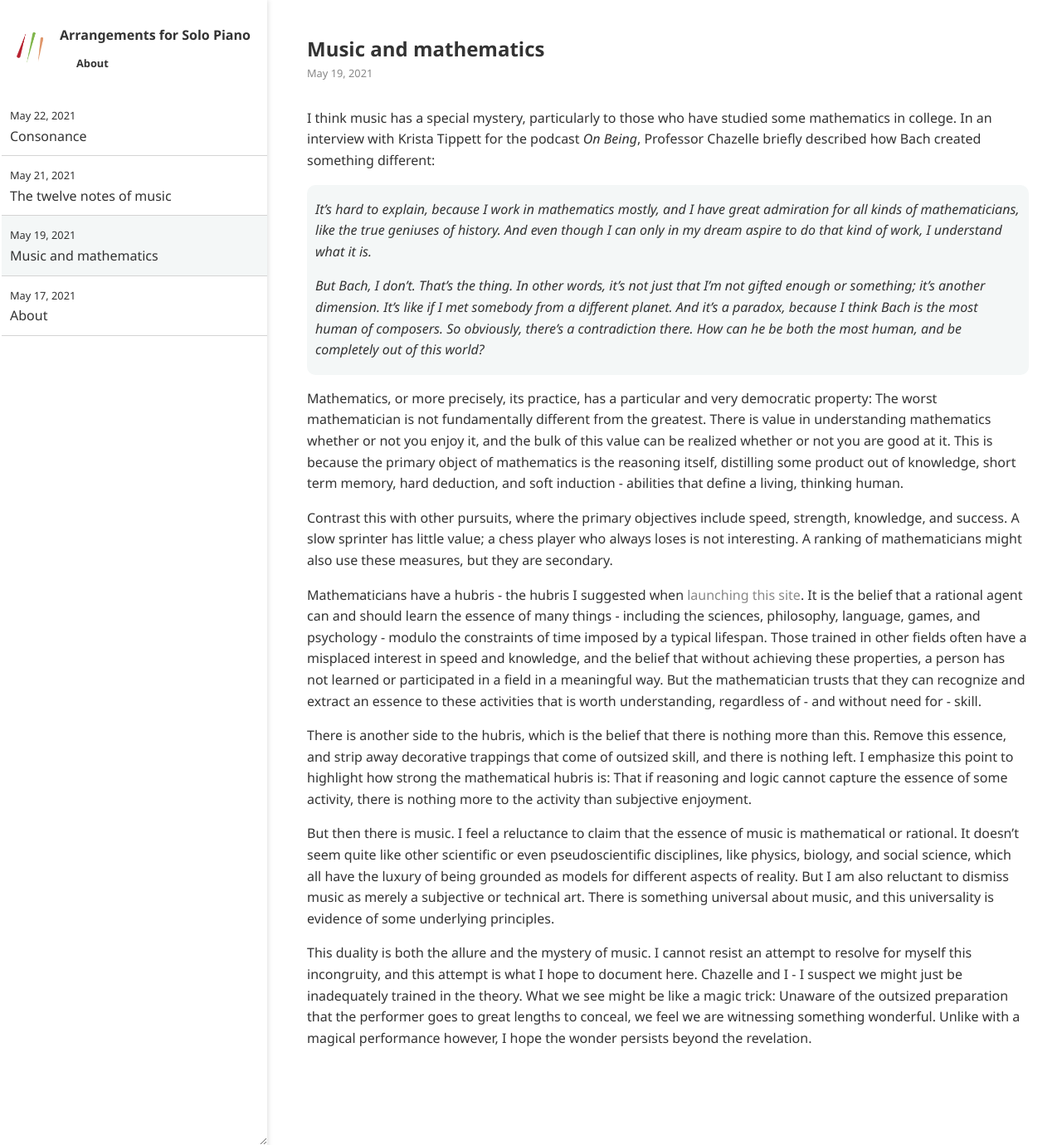
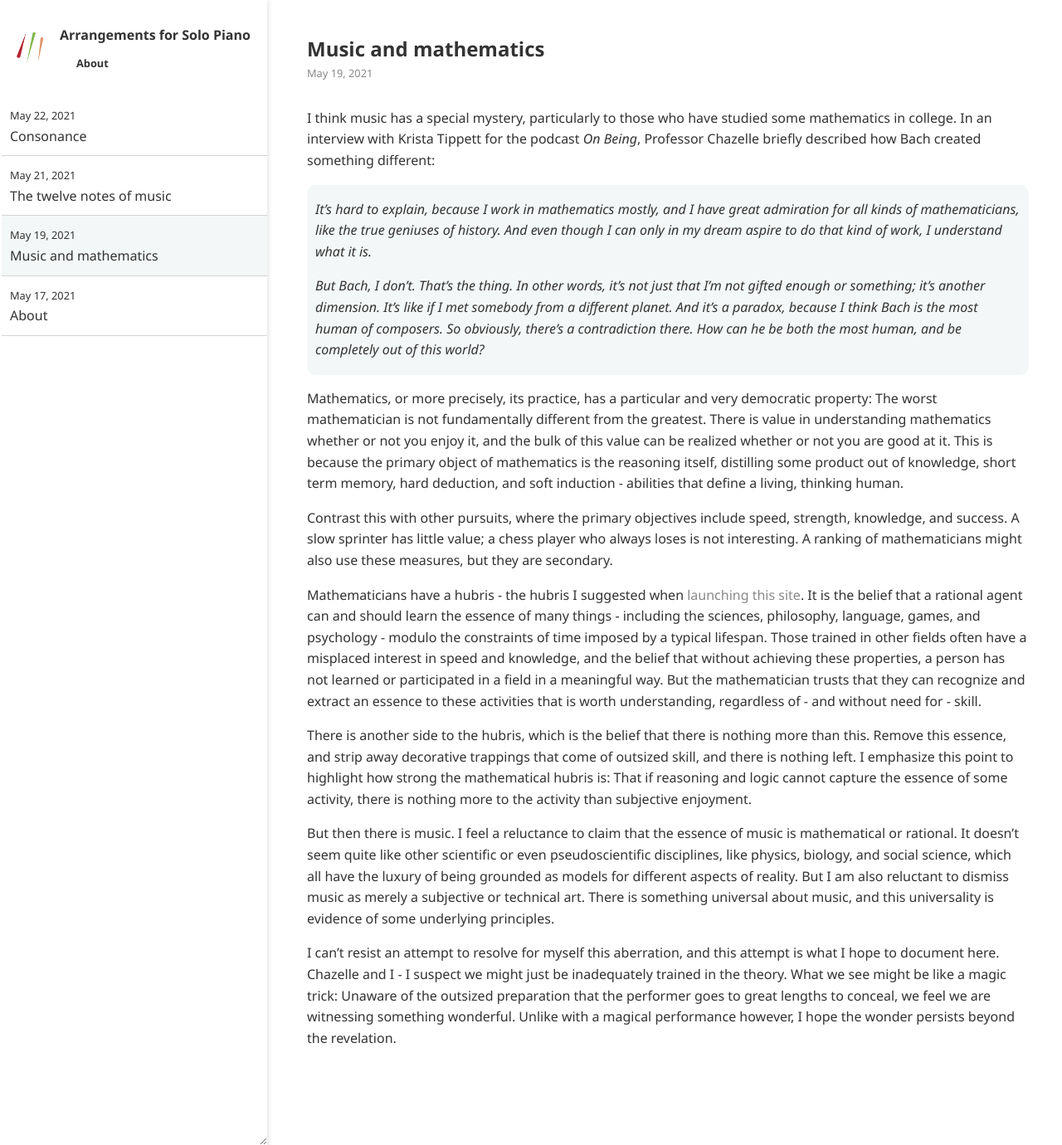
Before and after one commit to ansyblenetwork/arrpiano, a Jekyll site: the page built from _posts/2021-05-19-music-and-mathematics.md, in a window 1280 px wide and 1380 px high. Shown: the whole window at 83% size. Built offline with Jekyll 4.4.1, drawn with Linux system fonts in a browser that asks for light colours.

Commit message:
Update 2021-05-19-music-and-mathematics.md

```diff
--- a/_posts/2021-05-19-music-and-mathematics.md
+++ b/_posts/2021-05-19-music-and-mathematics.md
@@ -19,4 +19,4 @@
 
 But then there is music. I feel a reluctance to claim that the essence of music is mathematical or rational. It doesn't seem quite like other scientific or even pseudoscientific disciplines, like physics, biology, and social science, which all have the luxury of being grounded as models for different aspects of reality. But I am also reluctant to dismiss music as merely a subjective or technical art. There is something universal about music, and this universality is evidence of some underlying principles.
 
-This duality is both the allure and the mystery of music. I cannot resist an attempt to resolve for myself this incongruity, and this attempt is what I hope to document here. Chazelle and I - I suspect we might just be inadequately trained in the theory. What we see might be like a magic trick: Unaware of the outsized preparation that the performer goes to great lengths to conceal, we feel we are witnessing something wonderful. Unlike with a magical performance however, I hope the wonder persists beyond the revelation.
+I can't resist an attempt to resolve for myself this aberration, and this attempt is what I hope to document here. Chazelle and I - I suspect we might just be inadequately trained in the theory. What we see might be like a magic trick: Unaware of the outsized preparation that the performer goes to great lengths to conceal, we feel we are witnessing something wonderful. Unlike with a magical performance however, I hope the wonder persists beyond the revelation.
```
